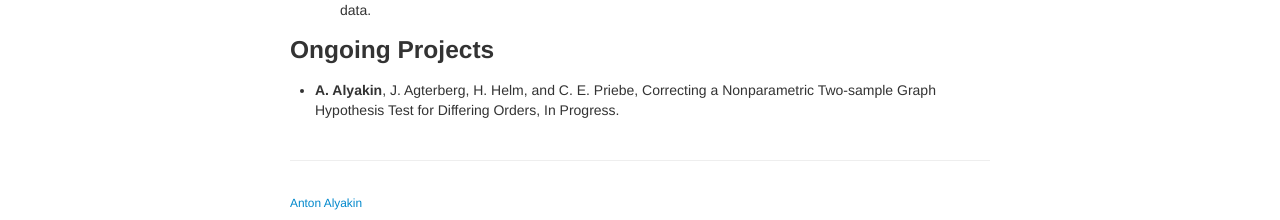
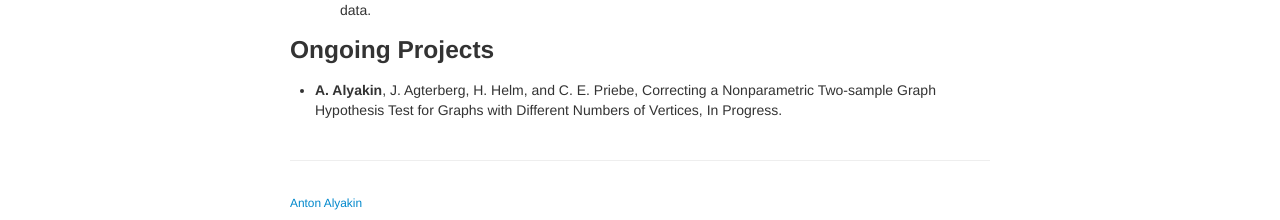
Before and after one commit to alyakin314/alyakin314.github.io, a Jekyll site: the page built from pages/research.md, in a window 1280 px wide. Shown: the part 752-972 px from the top of the page. Built offline with Jekyll 4.4.1, drawn with Linux system fonts in a browser that asks for light colours.

Commit message:
changed the name of the wip paper

```diff
--- a/pages/research.md
+++ b/pages/research.md
@@ -30,4 +30,4 @@ title: Research
     analyses on network-valued data.
 
 ### Ongoing Projects
-- **A. Alyakin**, J. Agterberg, H. Helm, and  C. E. Priebe, Correcting a Nonparametric Two-sample Graph Hypothesis Test for Differing Orders, In Progress.
+- **A. Alyakin**, J. Agterberg, H. Helm, and  C. E. Priebe, Correcting a Nonparametric Two-sample Graph Hypothesis Test for Graphs with Different Numbers of Vertices, In Progress.
```
Also changed, not shown: 1 other file.
